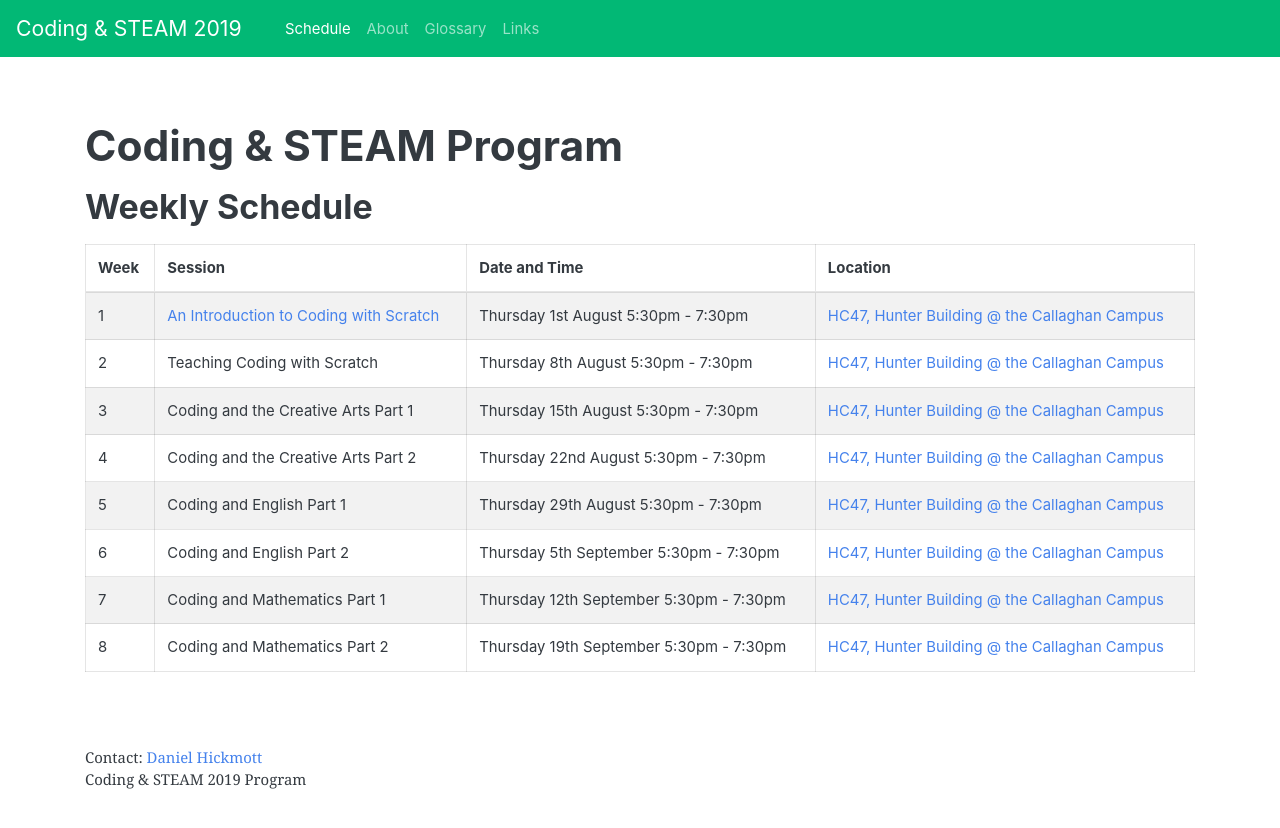
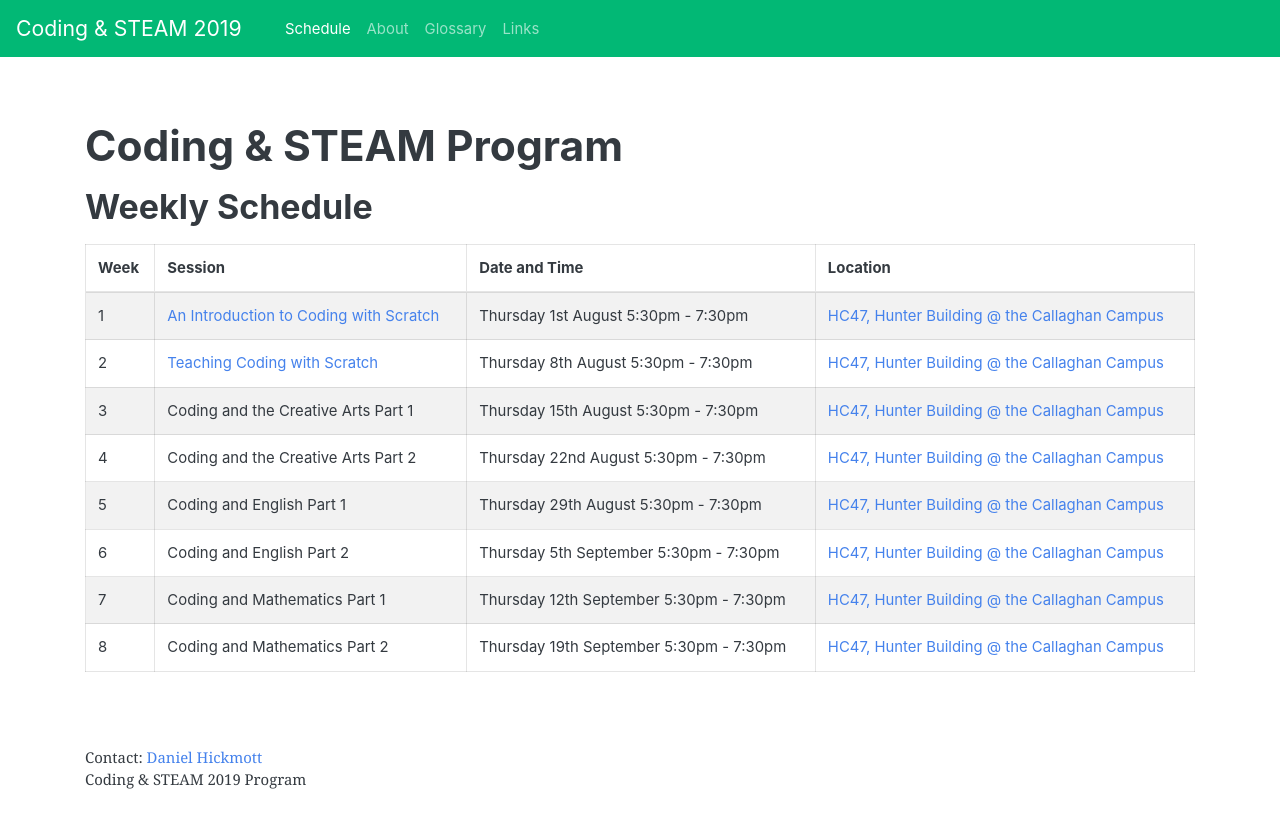
Before and after one commit to cs4s/steam-2019, a Jekyll site: the page built from index.md, in a window 1280 px wide. Shown: the top 828 px of the page. Built offline with Jekyll 4.4.1, drawn with Linux system fonts in a browser that asks for light colours.

Commit message:
Changes schedule to include Week 2 link

```diff
--- a/index.md
+++ b/index.md
@@ -7,5 +7,5 @@ title: Coding & STEAM 2019 - Schedule
 
 ## Weekly Schedule
 
-{% capture program_schedule %}{% include_relative schedules/week-1-schedule.md %}{% endcapture %}
+{% capture program_schedule %}{% include_relative schedules/week-2-schedule.md %}{% endcapture %}
 {{ program_schedule | markdownify }}
```
